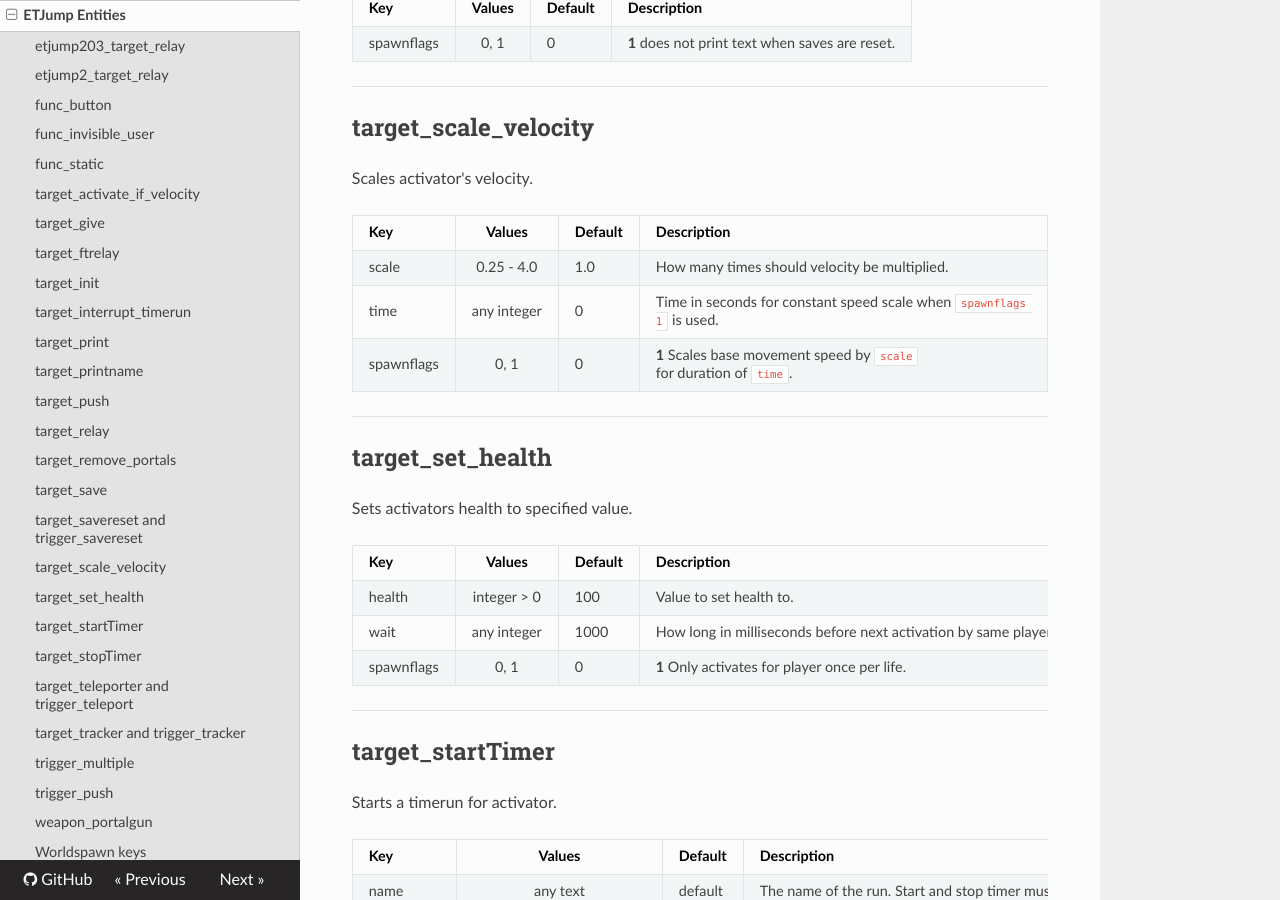
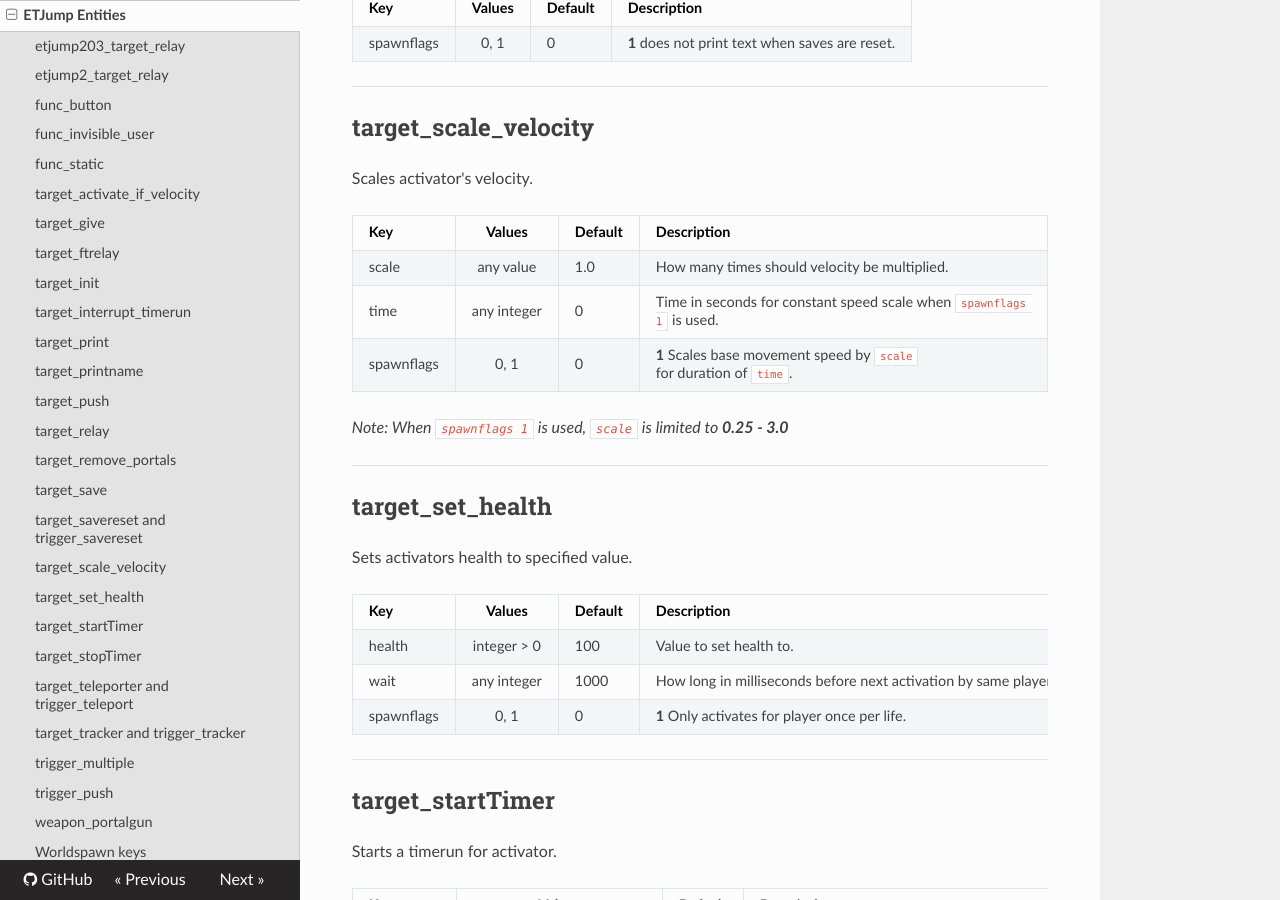
Before and after one commit to etjump/documentation, an MkDocs documentation site: the page built from docs/mapping/mapping_entities.md, in a window 1280 px wide and 900 px high, scrolled down 3926 px. Built offline with MkDocs 1.6.1, drawn with Linux system fonts in a browser that asks for light colours; nearby versions of some CDN libraries.

Commit message:
Small fix for target_scale_velocity

```diff
--- a/docs/mapping/mapping_entities.md
+++ b/docs/mapping/mapping_entities.md
@@ -149,9 +149,11 @@ Scales activator's velocity.
 
 Key              | Values            | Default       | Description
 -----------------|:-----------------:|---------------|------------
-scale            | 0.25 - 4.0        | 1.0           | How many times should velocity be multiplied.
+scale            | any value         | 1.0           | How many times should velocity be multiplied.
 time             | any integer       | 0             | Time in seconds for constant speed scale when `spawnflags 1` is used.
 spawnflags       | 0, 1              | 0             | __1__ Scales base movement speed by `scale` for duration of `time`.
+
+_Note: When `spawnflags 1` is used, `scale` is limited to **0.25 - 3.0**_
 
 ---
 
```
